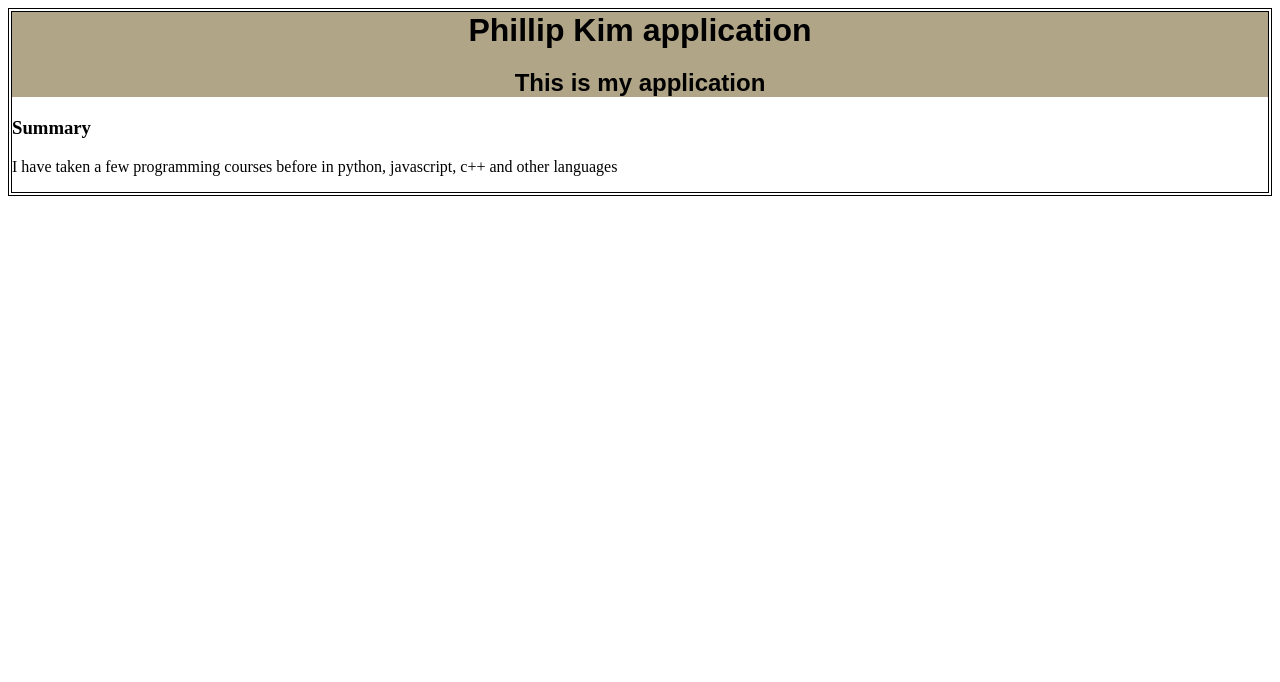
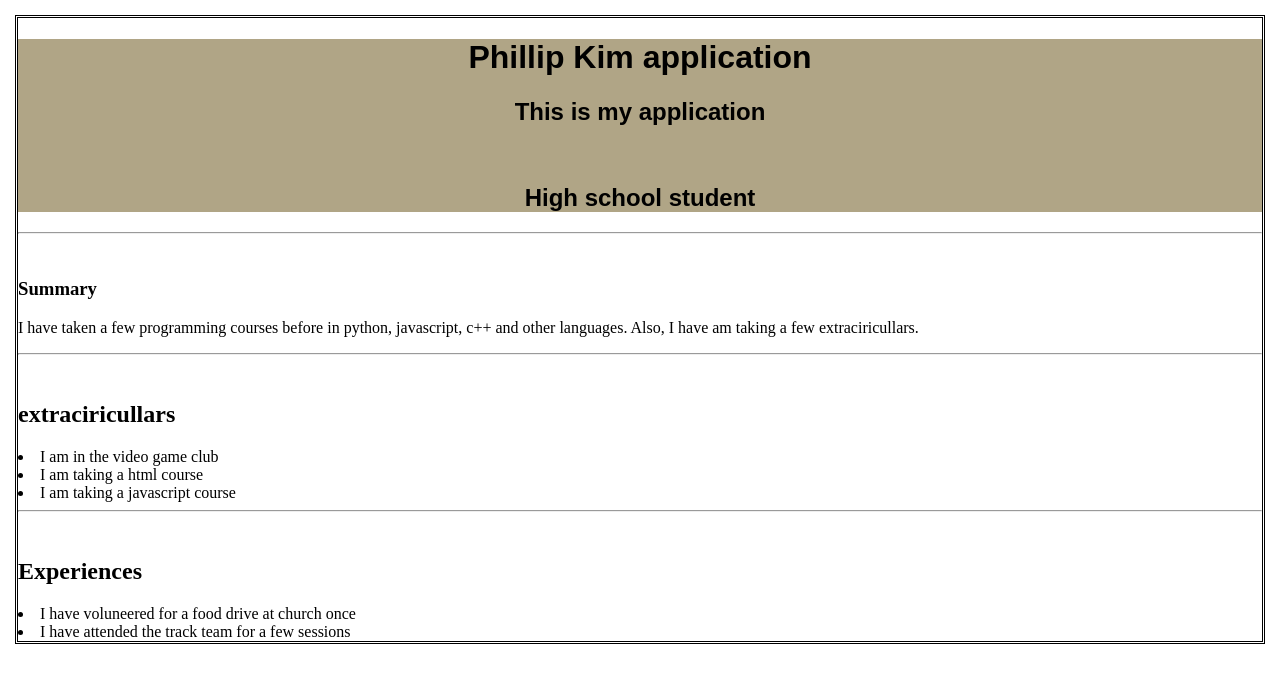
Before and after one commit to techbladetbz/indexes, a plain HTML site: page index.html in a window 1280 px wide. Drawn offline with Linux system fonts and the light colour scheme.

Commit message:
major changes

```diff
--- a/index.html
+++ b/index.html
@@ -10,6 +10,7 @@
      header{
        background-color:#b0a586;
      }
+     {text-transform:"capatilize";}
      </style>
     </head>
 
@@ -19,12 +20,30 @@
 
      <h1>Phillip Kim application</h1>
      <h2>This is my application</h2>
+     <br>
+     <h2>High school student</h2>
 
    </header>
-
+   <hr>
+    <br>
    <section>
      <h3>Summary</h3>
-     <p>I have taken a few programming courses before in python, javascript, c++ and other languages</p>
+     <p>I have taken a few programming courses before in python, javascript, c++ and other languages. Also, I have am taking a few extraciricullars.</p>
    </section>
+   <hr>
+    <br>
+    <section>
+      <h2>extraciricullars</h2>
+        <li>I am in the video game club</li>
+        <li>I am taking a html course</li>
+        <li>I am taking a javascript course</li>
+      <section>
+   <section>
+    <hr>
+    <br>
+     <h2>Experiences</h2>
+     <li>I have voluneered for a food drive at church once</li>
+     <li>I have attended the track team for a few sessions</li>
+  </section>
  </body>
  </html>
--- a/style.css
+++ b/style.css
@@ -3,12 +3,18 @@ header{
 }
 
 body{
-  margin:0px
-  border-color:rgb (92, 26, 132);
-  border-width:4px;
+
+  border-width:14px solid;
   border-style:double;
+  border-color:rgb (68, 68, 75 );
+  margin: 5px 10px 15px 20px;
+  margin-top: 15px;
+  margin-right: 15px;
+  margin-left: 15px;
+  margin-bottom: 15px;
 }
 
 h1{
   margin:0px
+  padding: 10px 15px
 }
```
